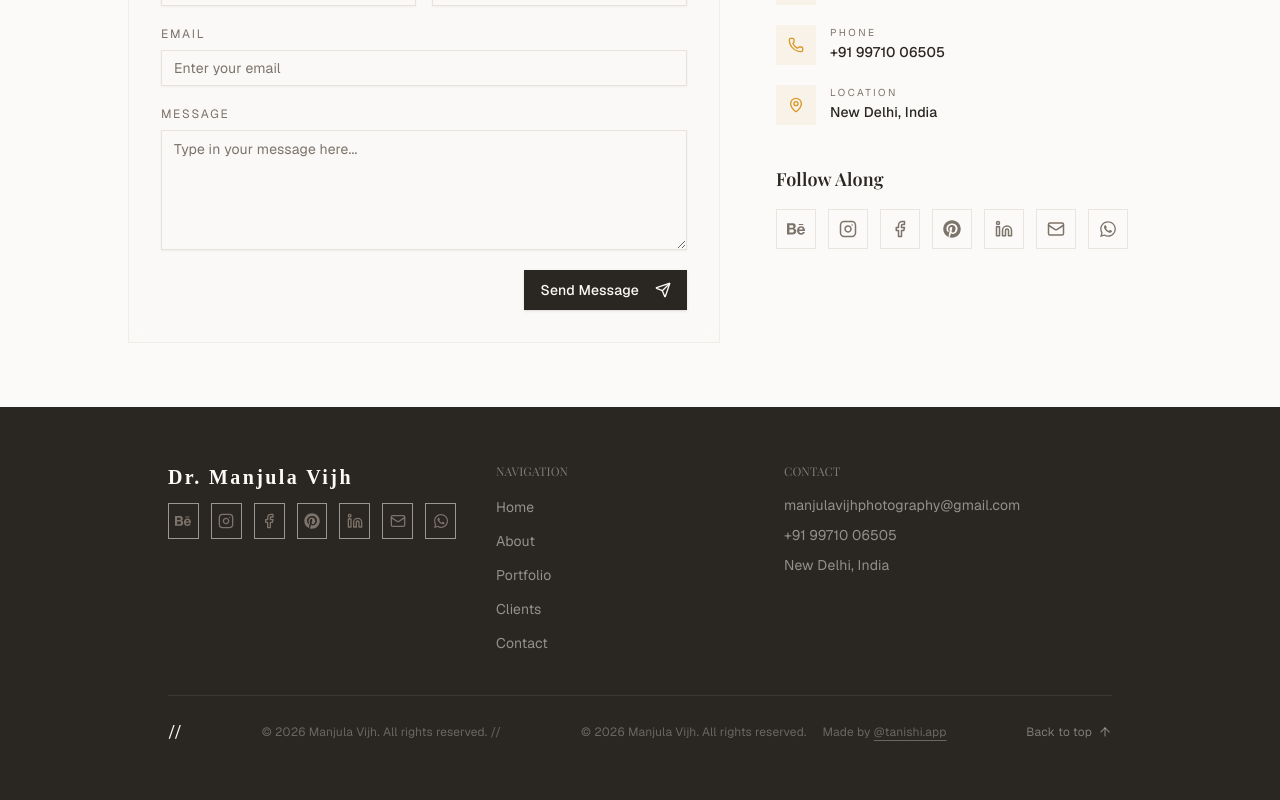
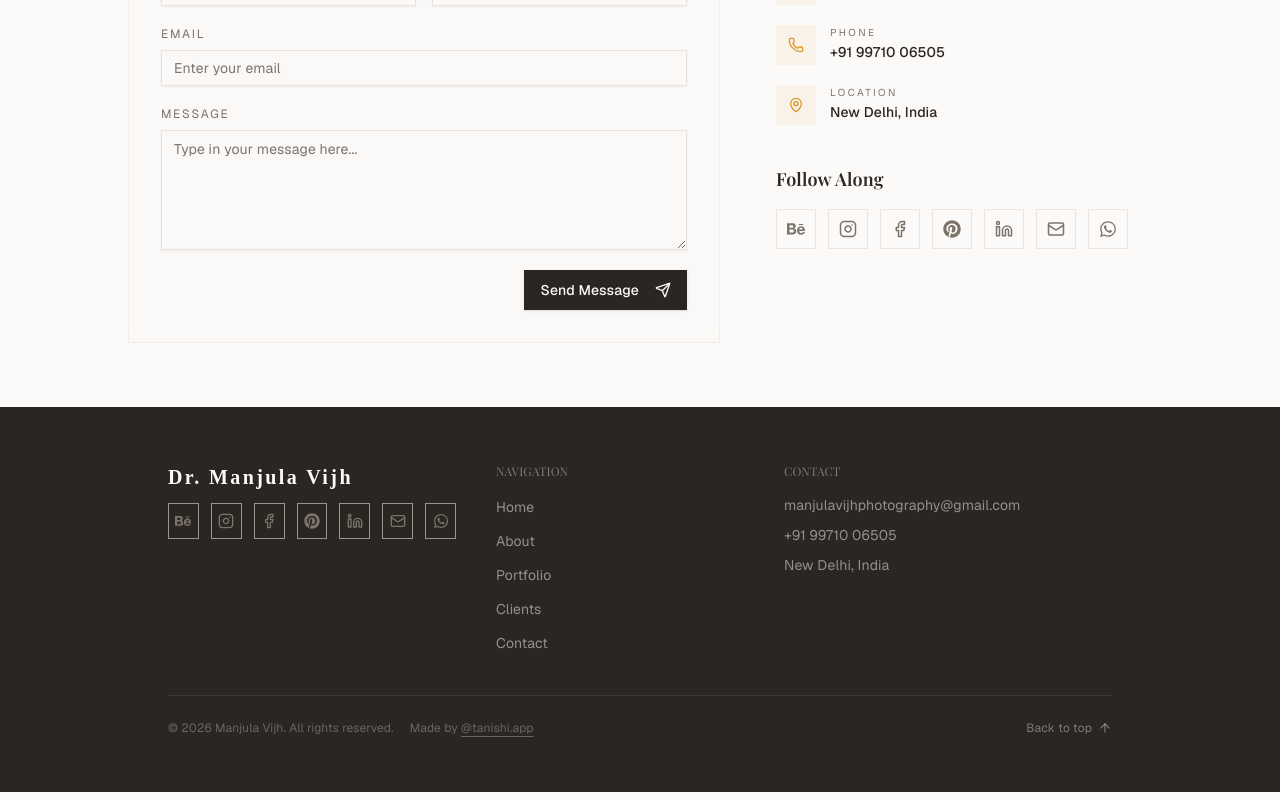
Before and after one commit to ekakshjanweja/manjulavijh-portfolio, a Next.js app: page / in a window 1280 px wide. Shown: the part 4423-5223 px from the top of the page. Built offline with nearby package versions, Linux system fonts and the light colour scheme; a web font is replaced by a local one.

Commit message:
Update footer-section.tsx

```diff
--- a/components/portfolio/footer-section.tsx
+++ b/components/portfolio/footer-section.tsx
@@ -104,9 +104,6 @@ export const FooterSection = () => {
 
         {/* Bottom */}
         <div className="border-t border-primary-foreground/8 mt-10 pt-6 flex flex-col md:flex-row items-center justify-between gap-4">
-          //<p className="text-xs text-primary-foreground/30">
-            &copy; {new Date().getFullYear()} Manjula Vijh. All rights reserved.
-         // </p>
 <div className="flex flex-col md:flex-row items-center gap-2 md:gap-4 text-center md:text-left">
     <p className="text-xs text-primary-foreground/30">
       &copy; {new Date().getFullYear()} Manjula Vijh. All rights reserved.
```
